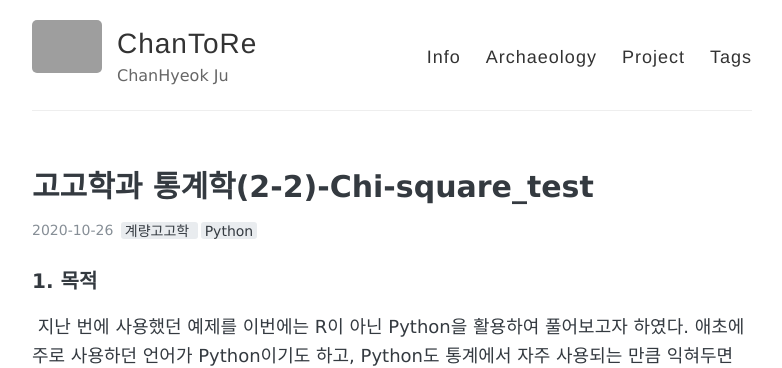
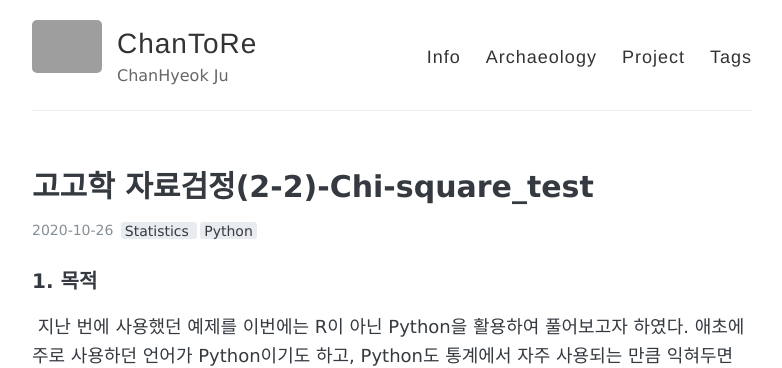
Before and after one commit to mimirep/mimirep.github.io, a Jekyll site: the page built from _posts/2020-10-26-고고학과 통계학(2-2)-Chi_square-test.md, in a window 1280 px wide and 900 px high, cut to the strip 0-368 px from the top of the window. Shown: the whole strip, without its empty margins (248-1030 px from the left). Built offline with Jekyll 4.4.1, drawn with Linux system fonts in a browser that asks for light colours; comment, search, counter and statistics services are not loaded; grey boxes are pictures that could not be loaded.

Commit message:
Fix Typo
Fix Typo

```diff
--- a/_posts/2020-10-26-고고학과 통계학(2-2)-Chi_square-test.md
+++ b/_posts/2020-10-26-고고학과 통계학(2-2)-Chi_square-test.md
@@ -1,7 +1,7 @@
 ---
 layout: post
-title: "고고학과 통계학(2-2)-Chi-square_test"
-tags: [계량고고학, Python]
+title: "고고학 자료검정(2-2)-Chi-square_test"
+tags: [Statistics, Python]
 comments: true
 ---
 
```
